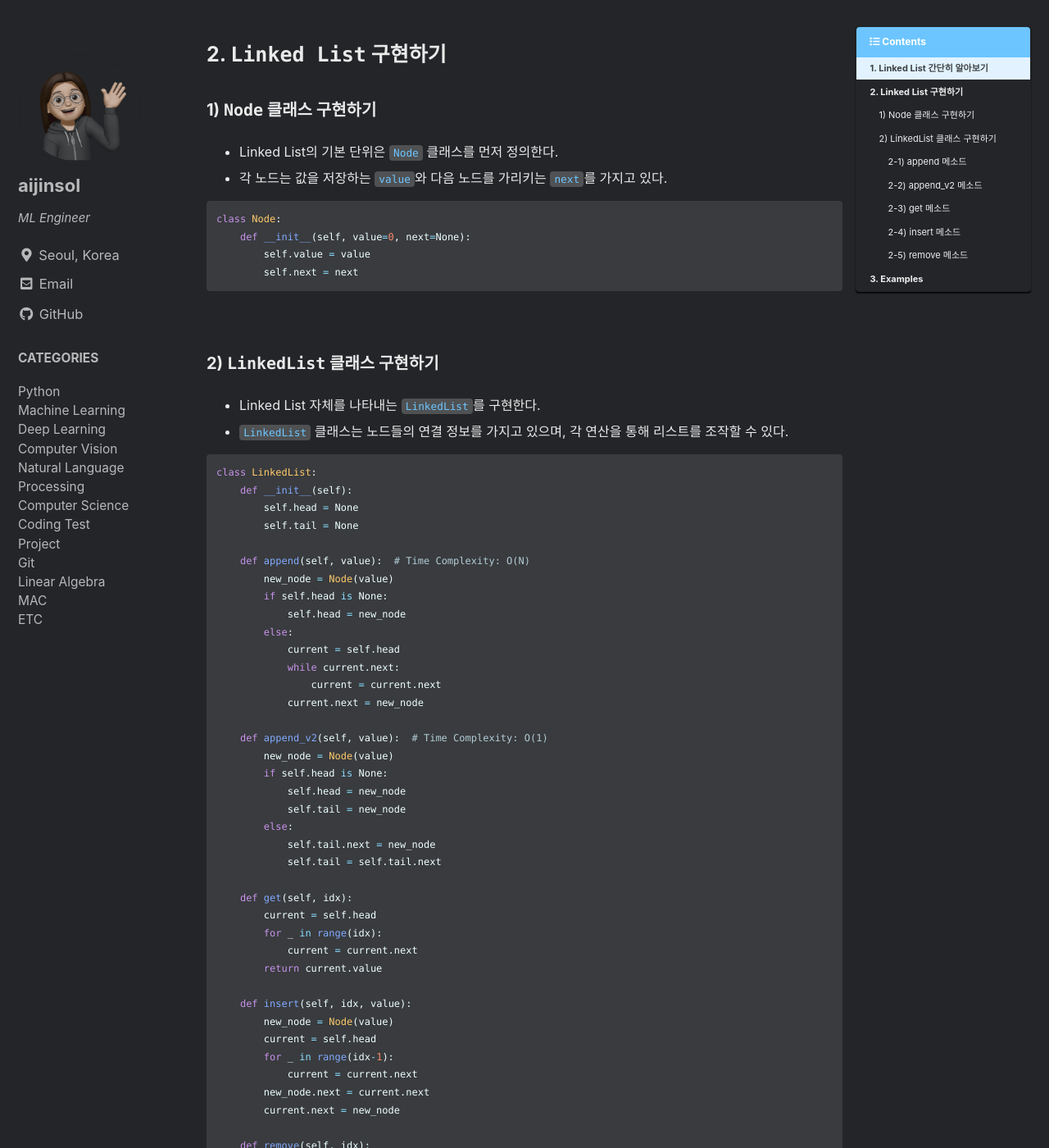
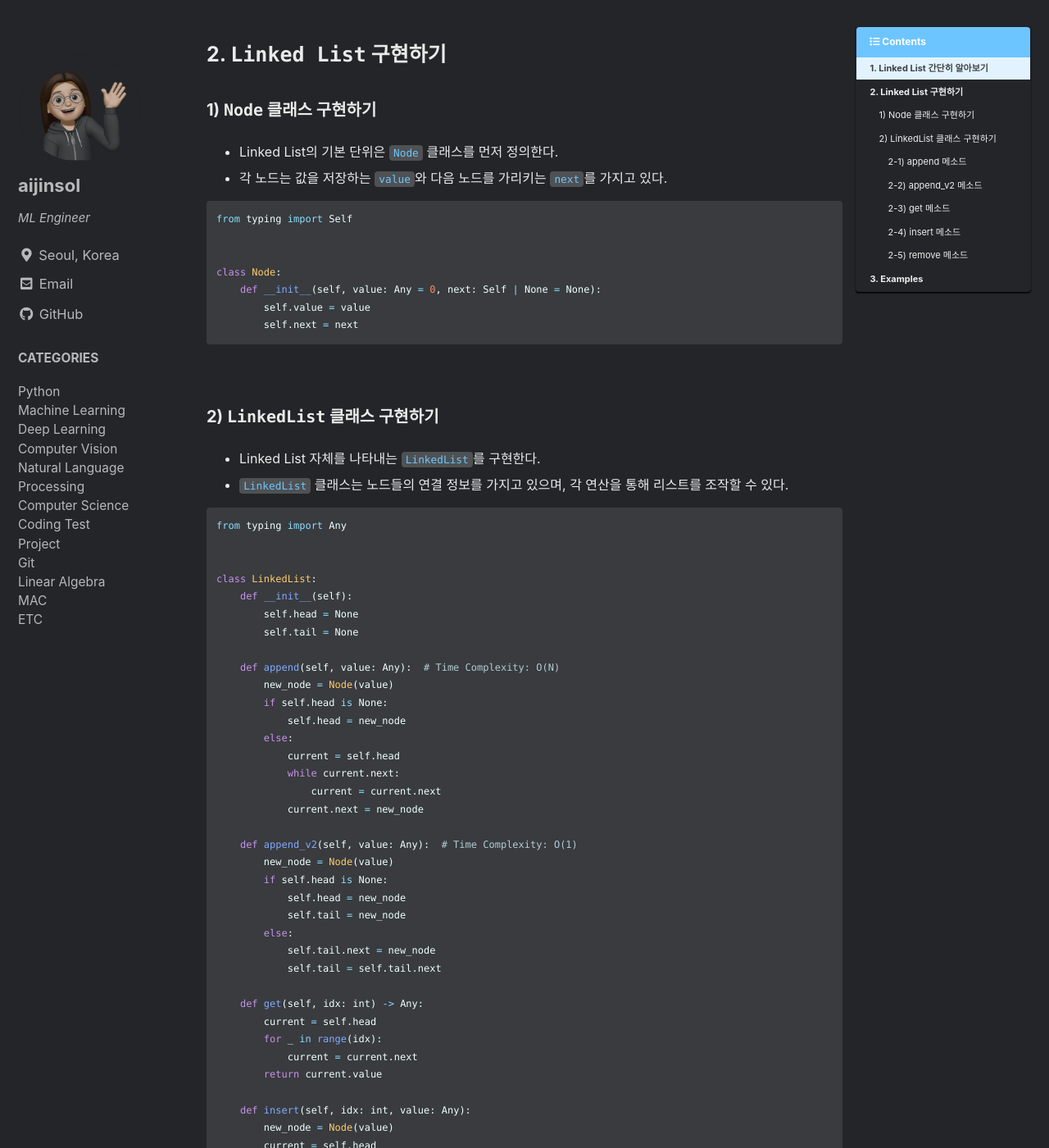
Before and after one commit to aijinsol/aijinsol.github.io, a Jekyll site: the page built from _posts/2023-12-09-linked_list.md, in a window 1280 px wide and 1400 px high, scrolled down 1041 px. Shown: the whole window at 82% size. Built offline with Jekyll 4.4.1, drawn with Linux system fonts in a browser that asks for light colours; cached includes are drawn as plain includes; comment, search, counter and statistics services are not loaded.

Commit message:
docs: update type hints

````diff
--- a/_posts/2023-12-09-linked_list.md
+++ b/_posts/2023-12-09-linked_list.md
@@ -44,8 +44,11 @@ last_modified_at: 2023-12-09
 - 각 노드는 값을 저장하는 `value`와 다음 노드를 가리키는 `next`를 가지고 있다.
 
 ```python
+from typing import Self
+
+
 class Node:
-    def __init__(self, value=0, next=None):
+    def __init__(self, value: Any = 0, next: Self | None = None):
         self.value = value
         self.next = next
 ```
@@ -58,12 +61,15 @@ class Node:
 - `LinkedList` 클래스는 노드들의 연결 정보를 가지고 있으며, 각 연산을 통해 리스트를 조작할 수 있다.
 
 ```python
+from typing import Any
+
+
 class LinkedList:
     def __init__(self):
         self.head = None
         self.tail = None
 
-    def append(self, value):  # Time Complexity: O(N)
+    def append(self, value: Any):  # Time Complexity: O(N)
         new_node = Node(value)
         if self.head is None:
             self.head = new_node
@@ -73,7 +79,7 @@ class LinkedList:
                 current = current.next
             current.next = new_node
 
-    def append_v2(self, value):  # Time Complexity: O(1)
+    def append_v2(self, value: Any):  # Time Complexity: O(1)
         new_node = Node(value)
         if self.head is None:
             self.head = new_node
@@ -82,13 +88,13 @@ class LinkedList:
             self.tail.next = new_node
             self.tail = self.tail.next
 
-    def get(self, idx):
+    def get(self, idx: int) -> Any:
         current = self.head
         for _ in range(idx):
             current = current.next
         return current.value
 
-    def insert(self, idx, value):
+    def insert(self, idx: int, value: Any):
         new_node = Node(value)
         current = self.head
         for _ in range(idx-1):
@@ -96,7 +102,7 @@ class LinkedList:
         new_node.next = current.next
         current.next = new_node
 
-    def remove(self, idx):
+    def remove(self, idx: int):
         # Garbage Collector removes the node
         if idx == 0:
             self.head = self.head.next
````
